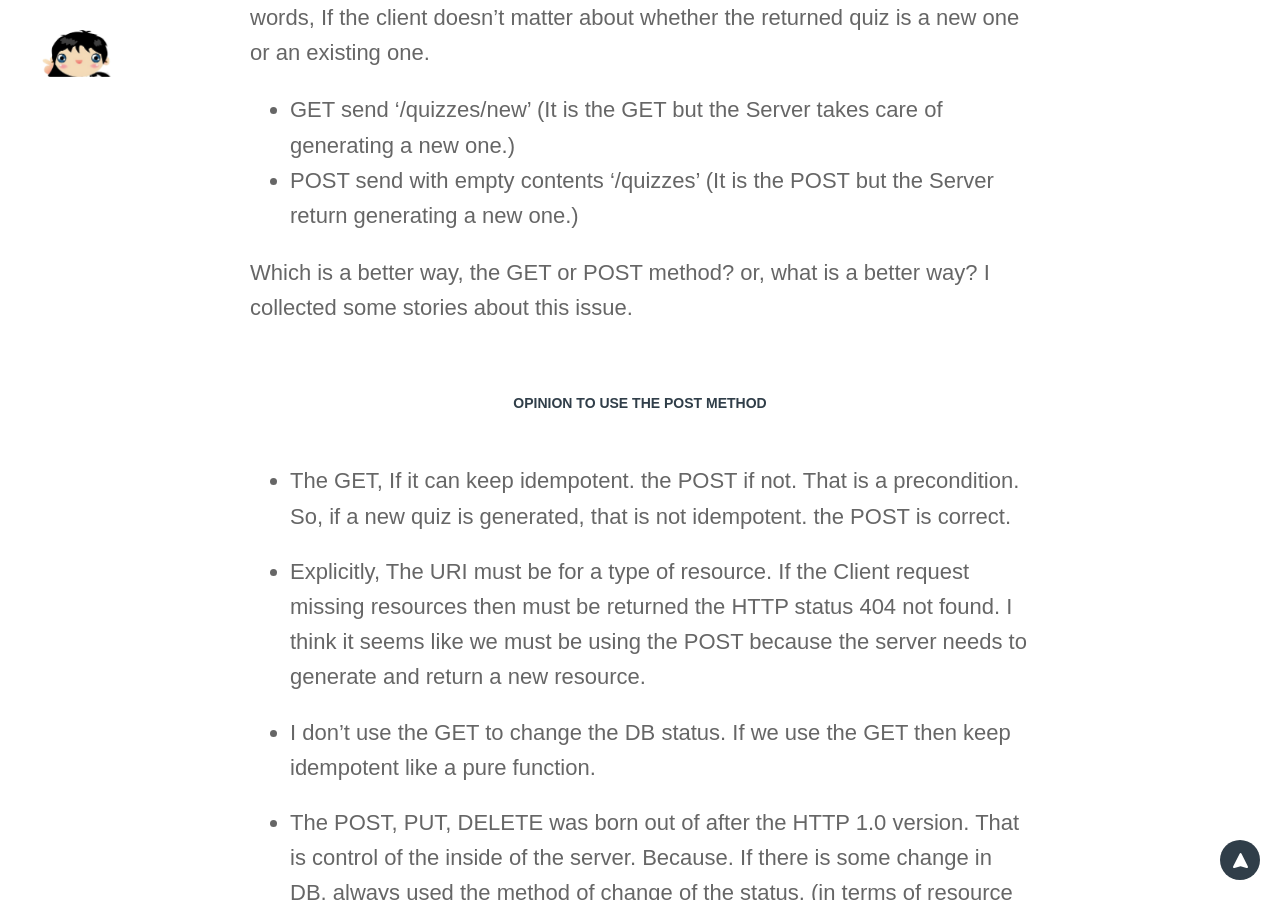
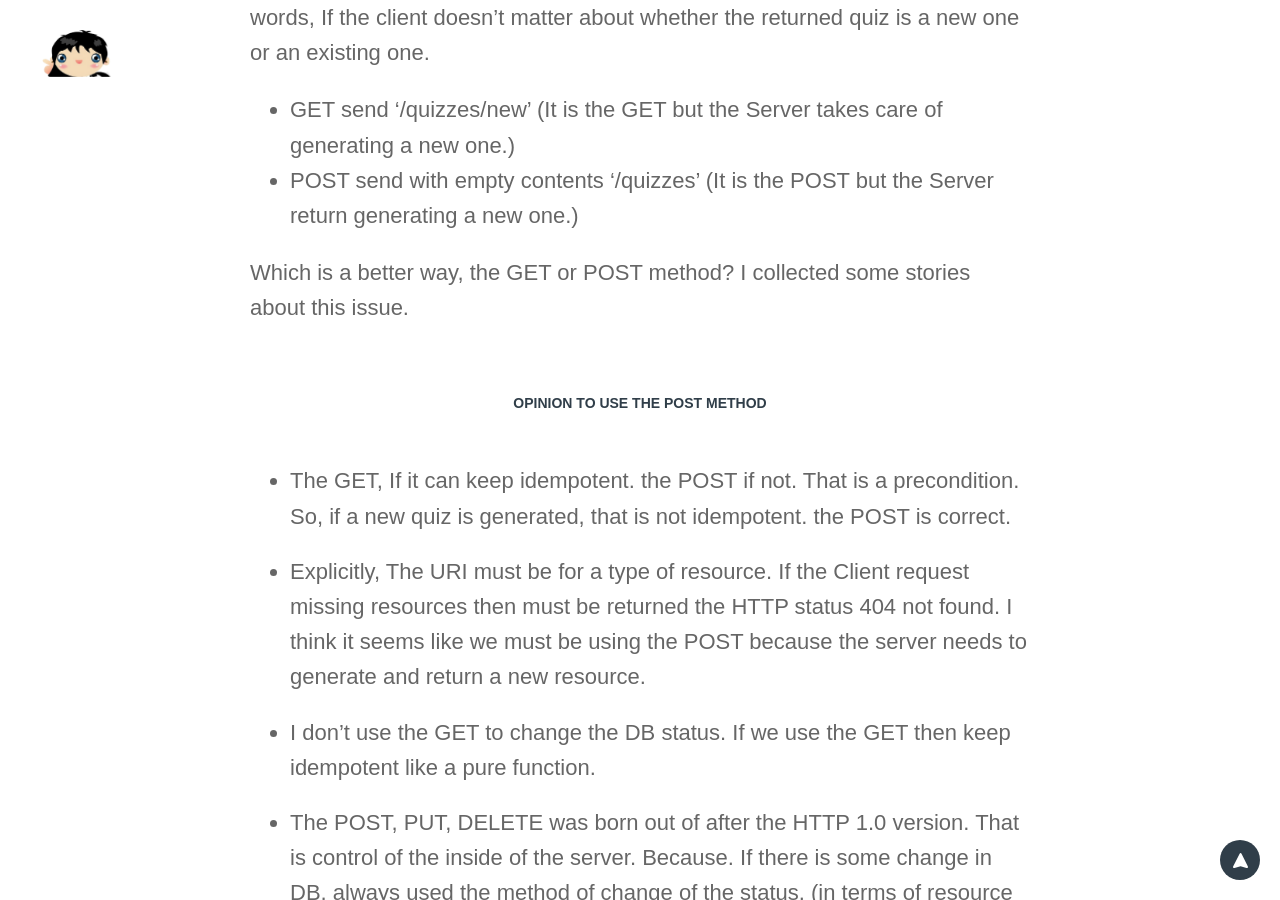
Before and after one commit to LeeKyoungIl/leekyoungil.github.io, a Jekyll site: the page built from _posts/blog/2019-12-28-GET_or_POST_that_is_question.markdown, in a window 1280 px wide and 900 px high, scrolled down 1639 px. Built offline with Jekyll 4.4.1, drawn with Linux system fonts in a browser that asks for light colours; nearby versions of some CDN libraries; comment, search, counter and statistics services are not loaded.

Commit message:
modify text

```diff
--- a/_posts/blog/2019-12-28-GET_or_POST_that_is_question.markdown
+++ b/_posts/blog/2019-12-28-GET_or_POST_that_is_question.markdown
@@ -31,7 +31,7 @@ In other words, If the client doesn't matter about whether the returned quiz is
  - GET send '/quizzes/new’ (It is the GET but the Server takes care of generating a new one.)
  - POST send with empty contents ‘/quizzes' (It is the POST but the Server return generating a new one.)
 
-Which is a better way, the GET or POST method? or, what is a better way?
+Which is a better way, the GET or POST method?
 I collected some stories about this issue.
 
 ## Opinion to use the POST method
```
